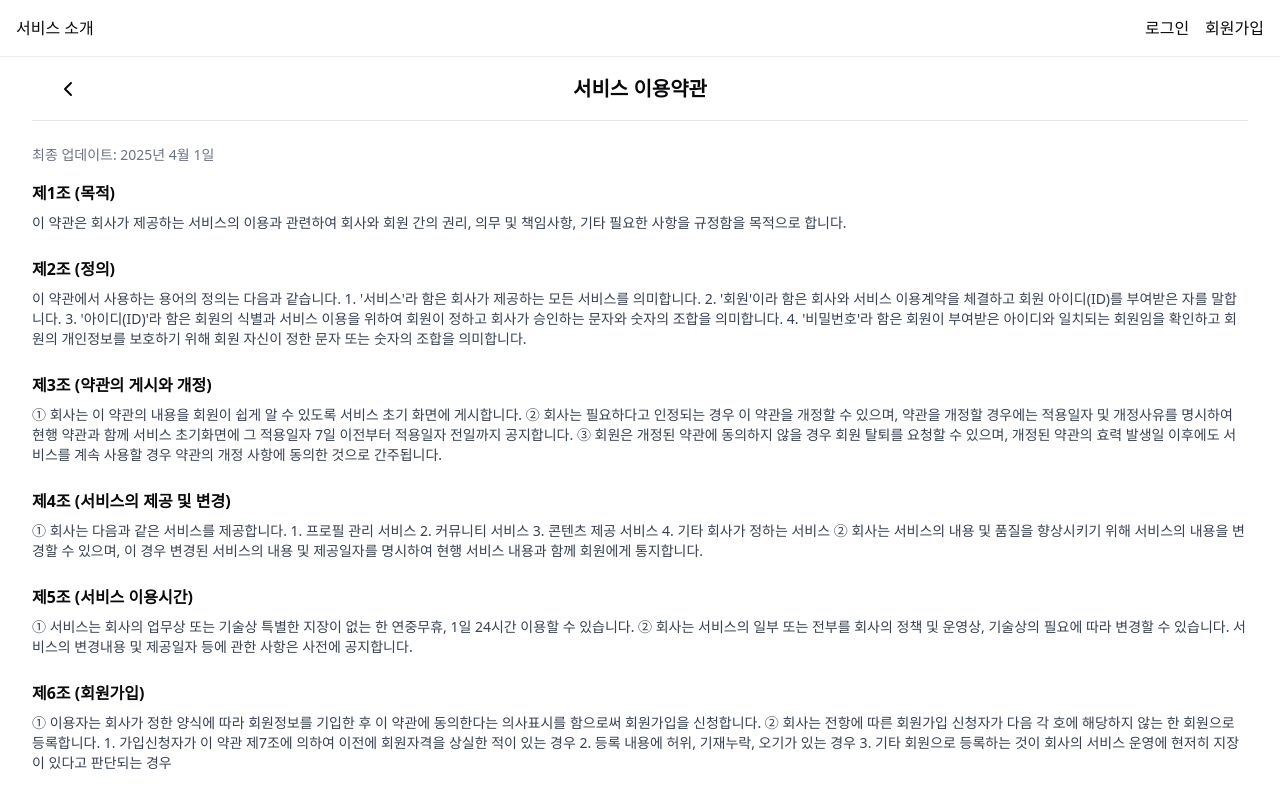
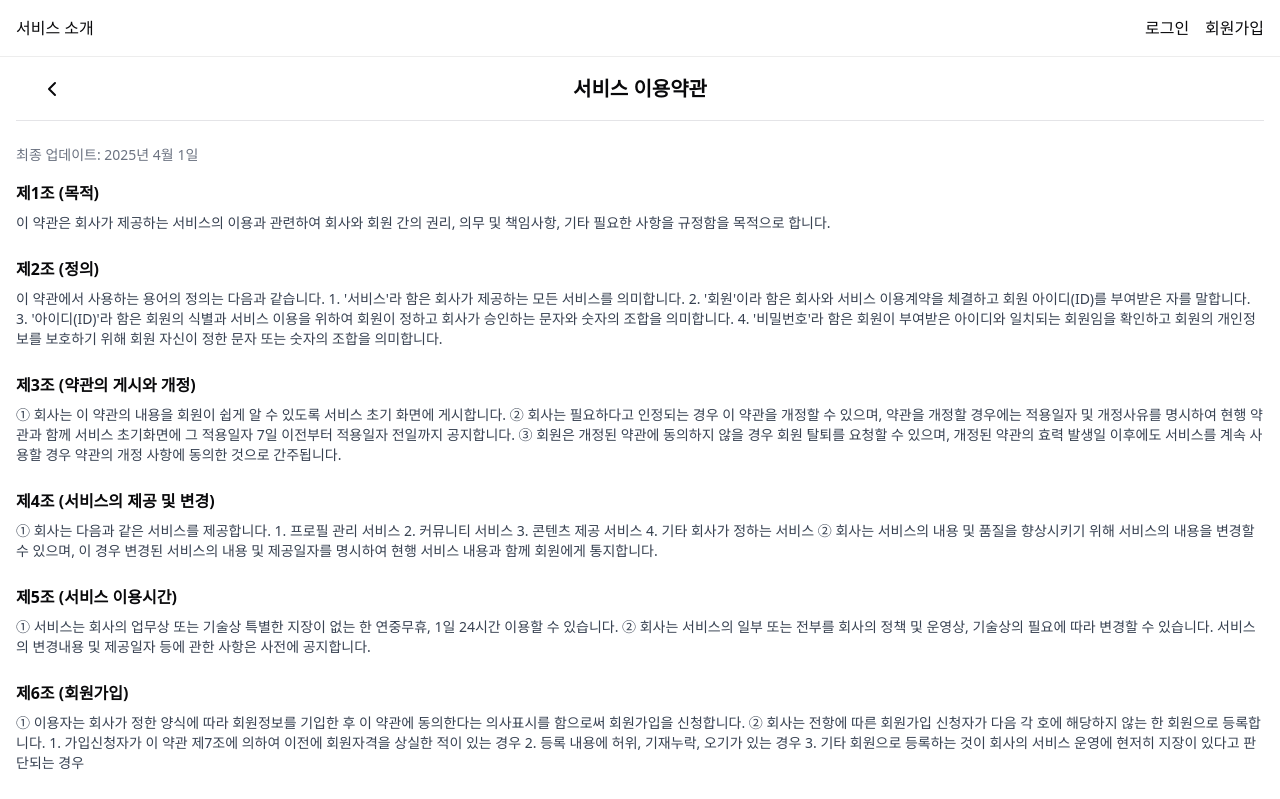
Before and after one commit to PomegranateBlue/dont_worry, a Next.js app: page /mypage/terms in a window 1280 px wide. Shown: the top 799 px of the page. Built offline with nearby package versions, Linux system fonts and the light colour scheme; no server answers.

Commit message:
💄 style: css 수정

```diff
--- a/src/app/mypage/terms/page.tsx
+++ b/src/app/mypage/terms/page.tsx
@@ -7,7 +7,7 @@
   const { mainTerms } = termsOfServiceData;
 
   return (
-    <div className="flex flex-col min-h-screen px-4">
+    <div className="flex flex-col min-h-screen">
       {/* 상단 바 */}
       <div className="relative flex items-center justify-center h-16 border-b">
         {/* 왼쪽 아이콘 */}
```
